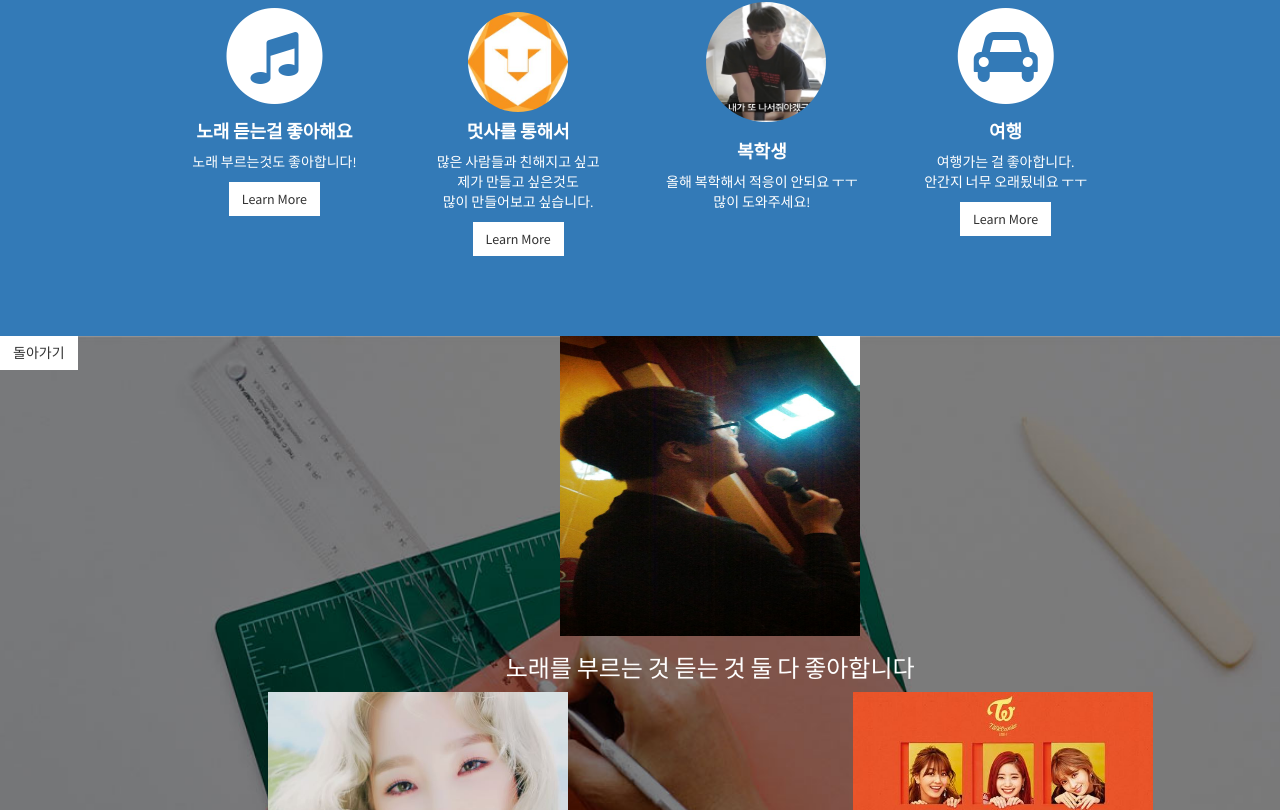
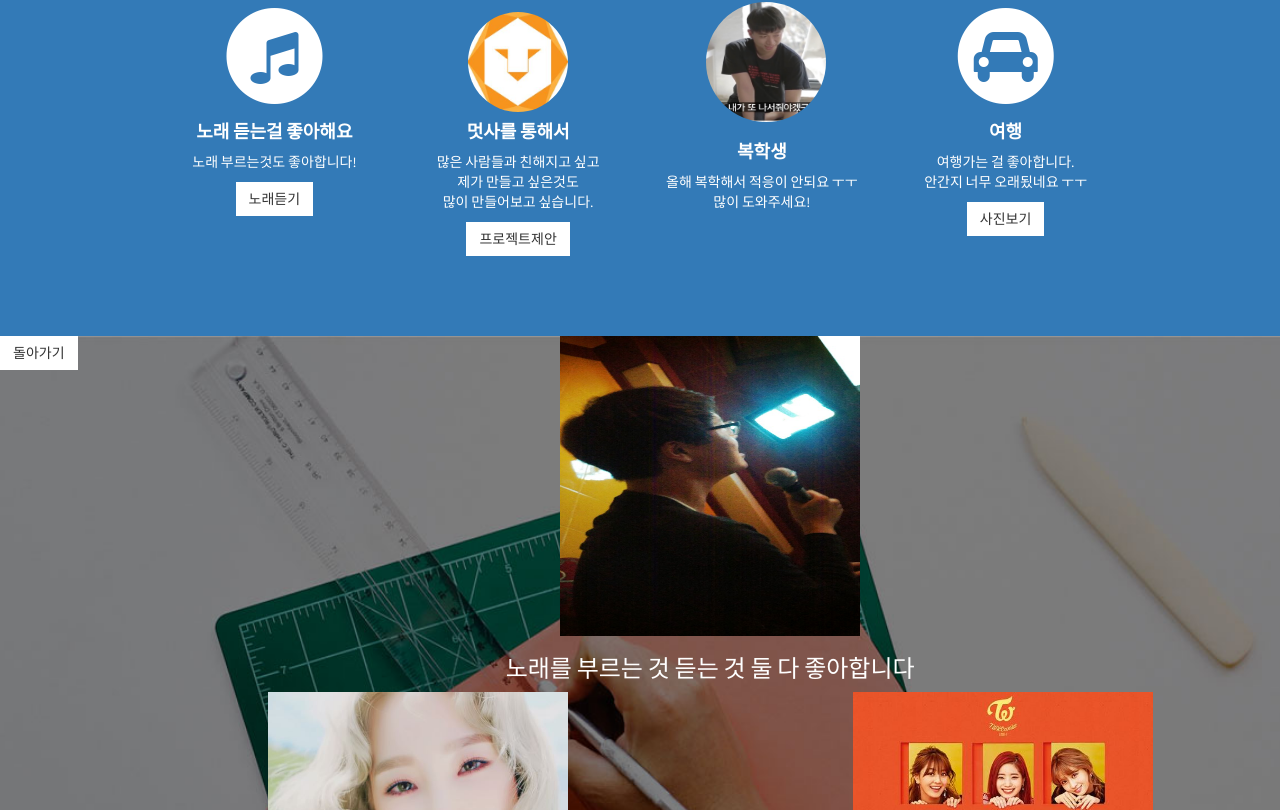
Before and after one commit to suuuuubin/suuuuubin.github.io, a plain HTML site: page index.html in a window 1280 px wide. Shown: the part 1240-2050 px from the top of the page. Drawn offline with nearby package versions, Linux system fonts and the light colour scheme.

Commit message:
버튼변경

```diff
--- a/index.html
+++ b/index.html
@@ -101,7 +101,7 @@
                                     <strong>노래 듣는걸 좋아해요</strong>
                                 </h4>
                                 <p>노래 부르는것도 좋아합니다!</p>
-                                <a href="#callout" class="btn btn-light">Learn More</a>
+                                <a href="#callout" class="btn btn-light">노래듣기</a>
                             </div>
                         </div>
                         <div class="col-md-3 col-sm-6">
@@ -115,7 +115,7 @@
                                     <strong>멋사를 통해서</strong>
                                 </h4>
                                 <p>많은 사람들과 친해지고 싶고 <br> 제가 만들고 싶은것도 <br> 많이 만들어보고 싶습니다.</p>
-                                <a href="#portfolio" class="btn btn-light">Learn More</a>
+                                <a href="#portfolio" class="btn btn-light">프로젝트제안</a>
                             </div>
                         </div>
                         <div class="col-md-3 col-sm-6">
@@ -141,7 +141,7 @@
                                     <strong>여행</strong>
                                 </h4>
                                 <p>여행가는 걸 좋아합니다.<br> 안간지 너무 오래됬네요 ㅜㅜ</p>
-                                <a href="#contact" class="btn btn-light">Learn More</a>
+                                <a href="#contact" class="btn btn-light">사진보기</a>
                             </div>
                         </div>
                     </div>
```
